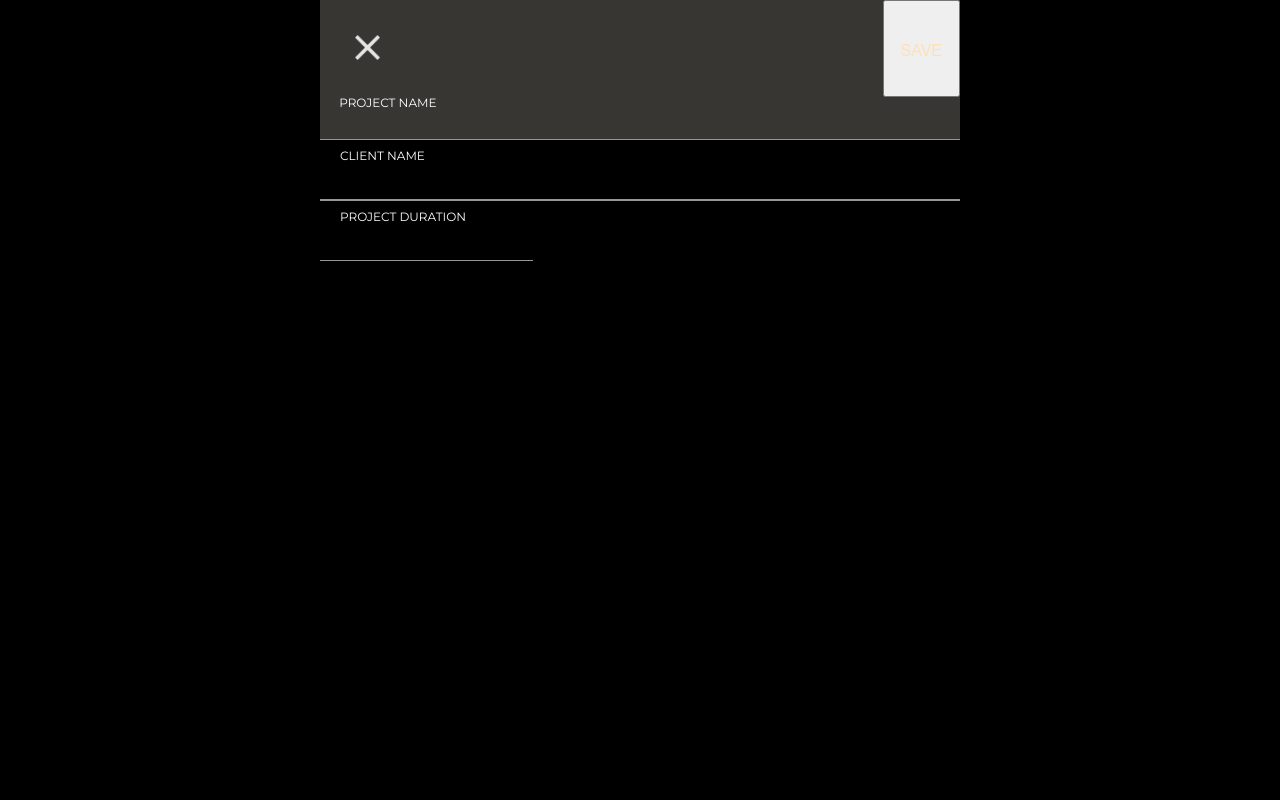
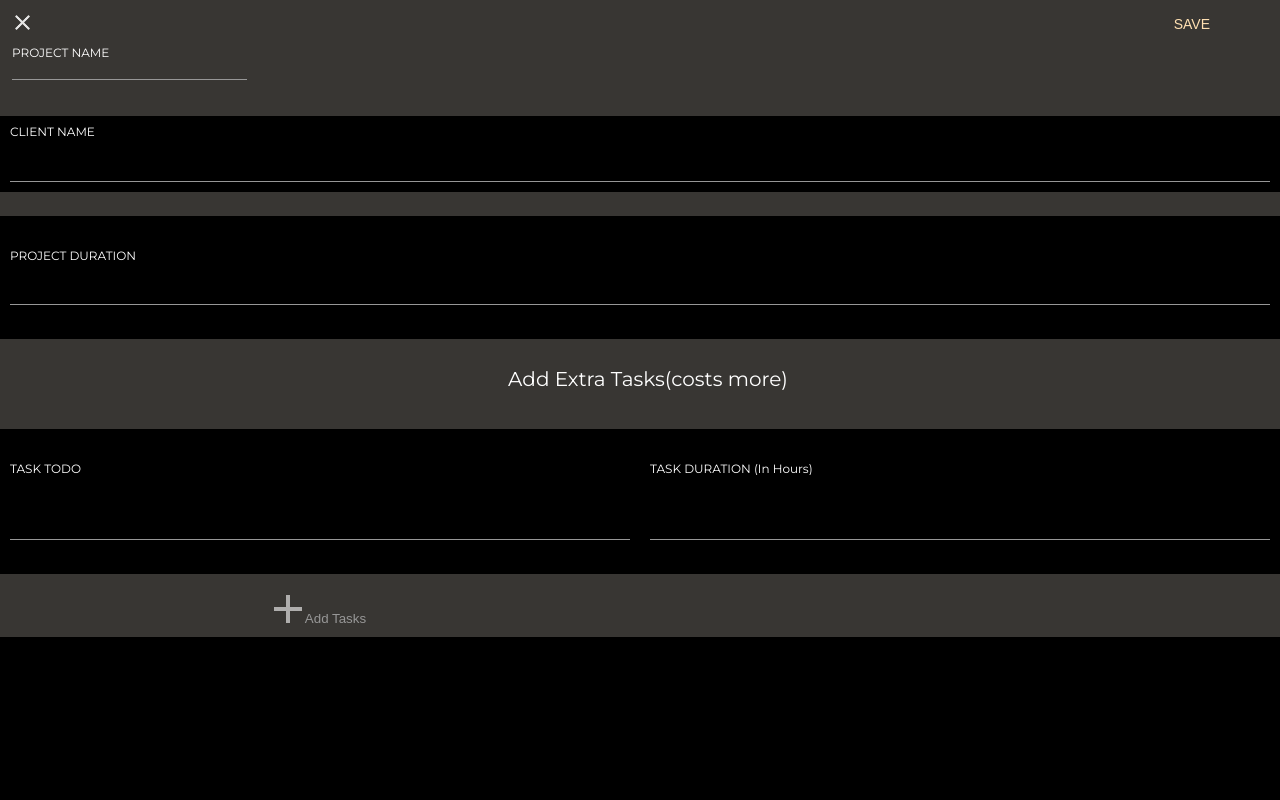
Before and after one commit to satoshi-s-law/frontend, a React (Create React App) app: page /add-task in a window 1280 px wide. Shown: the top 800 px of the page. Built offline with nearby package versions, Linux system fonts and the light colour scheme.

Commit message:
updated a lot of styling

```diff
--- a/src/components/NewProjectForm/ProductHeader.jsx
+++ b/src/components/NewProjectForm/ProductHeader.jsx
@@ -2,46 +2,51 @@ import React from 'react';
 import styled from 'styled-components';
 import { NavLink } from 'react-router-dom';
 import closebutton from './closebutton.png';
-
 const Nav = styled.nav`
     display: flex;
     width: 100%;
     background-color: #383633;
     flex-wrap: wrap;
     justify-content: space-between;
-    div {
-        display: flex;
-        padding: 1rem;
-        color: white;
-        flex-direction: column;
-        justify-content: center;
-        form {
-            margin-top: 1rem;
-        }
-    }
-    h2 {
-        margin: 1rem;
-        color: #FFE0B2
-    }
 `;
-
-const ProductHeader = () => (
-  <Nav>
-    <div>
-
-      <NavLink to="/" style={{ color: 'white', textDecoration: 'none' }}>
-        <img
-          src={closebutton}
-          alt="close this screen"
-          style={{
-            width: '25px', height: '25px', margin: '25px', cursor: 'pointer',
-          }}
-        />
-      </NavLink>
-
-    </div>
-    <button type="submit" style={{ color: '#FFE0B2', textDecoration: 'none' }}><h2 style={{ fontSize: '16px', marginTop: '1.5rem' }}>SAVE</h2></button>
-  </Nav>
-);
-
+const Img = styled.img`
+  width: 15px;
+  height: 15px;
+  margin: 15px;
+  cursor: pointer;
+  &:hover{
+    height: 20px;
+    width: 20px;
+    margin: 13px;
+  }
+`
+const Button = styled.button`
+  color: #FFE0B2;
+  text-decoration: none;
+  font-size: 1.4rem;
+  margin-right: 5%;
+  background-color: #383633;
+  border: none;
+  &:hover{
+    cursor: pointer;
+    font-weight: bold;
+    font-size: 1.5rem;
+  }
+`
+const NavItem = styled(NavLink)`
+  color: white;
+  textDecoration: none;
+`
+const ProductHeader = () => {
+    return (
+        <Nav>
+            <div>
+                <NavItem to="/">
+                    <Img src={closebutton} alt="close this screen" />
+                </NavItem>
+            </div>
+            <Button type="submit" >SAVE</Button>
+        </Nav>
+    )
+}
 export default ProductHeader;
--- a/src/components/NewProjectForm/ProjectForm.jsx
+++ b/src/components/NewProjectForm/ProjectForm.jsx
@@ -8,92 +8,54 @@ import { thisExpression } from "@babel/types";
 const greySky = "#979797";
 
 const Div = styled.div`
-  display: flex;
-  background-color: #212121;
-  width: 100%;
-  flex-direction: column;
-  form {
     display: flex;
-  flex-direction: column
+    background-color: #383633;
+    width: 100%;
+    form {
+        display: flex;
+        flex-direction: column;
+        width: 100%;
+    }
+`;
+const Label = styled.label`
+    display: flex;
+    flex-direction: column;
+    justify-content: center;
+    padding: 1rem;
+    color: white;
+    background: #000;
+    font-size: 12px;
+    font-family: 'Montserrat';
+    margin: 2em 0;
+    border-left: ${props => (props.primary ? '1px solid '+ greySky : 'none')};
+`;
+const Input = styled.input`
+    border: none;
+    outline: none;
+    background-color: #000;
+    color: white;
 
-    height: 100vh;
-    background-color: #000000;
-    width: 100%;
-    font-family: 'Montserrat', sans-serif;
-
-    @media(min-width: 1000px) {
-      padding: 0px 25% 0px 25%;
-      width: auto;
-    }
+    font-family: 'Montserrat';
+    padding: 1em 0;
 
 `;
 
-const Form = styled.form`
-    display: flex;
-    flex-direction: column;
-    width: 100%;
-`
-
-const Label = styled.div`
-    display: flex;
-    flex-direction: column;
-    justify-content: center;
-    padding: 10px 0px 10px 20px;
-    color: white;
-    font-size: 1.2rem;
-    border-bottom: 1px solid #979797;
-    max-width: 100%;
-`;
-
-const ProjectInput = styled.input`
-  outline: none;
-  border: none;
-  padding: 0px 0px 15px 20px;
-  border-bottom: 1px solid #979797;
-  background-color: #383633;
-  color: white;
-  font-size: 16px;
-  font-weight: bold;
-`
-
-
-
-const ProjectLabel = styled.label`
-  font-size: 12px;
-  padding: 0px 0px 15px 20px;
-  background: #383633;
-  color: #ffffff;
-`
-const Input = styled.input`
-
-    border: none;
-    outline: none;
-    background-color: #000000;
-    color: white;
-    border-left: ${props => (props.primary ? `1px solid ${greySky}` : 'none')};
-    font-family: 'Montserrat';
-    padding-top: 10px;
-
-`;
 
 const TasksForm = styled.form`
-background: #212121;
+background: #383633;
 display: flex;
    justify-content: left;
    padding: 1em 0;
    flex-direction: column;
 
  button{
-   background: #212121;
+   background: #383633;
    color:${greySky};
    border: none;
    width: 50%;
 
  }
- input{
-  border-bottom: 1px solid ${greySky}
-  width: 100%;
- }
+
  h2{
    color: white;
    font-family: Montserrat;
@@ -105,6 +67,12 @@ display: flex;
 .button-input-container{
   display: flex;
   margin: 2em 0;
+  background: black;
+  input{
+  padding: 1em 0;
+  border-bottom: 1px solid ${greySky};
+  font-size: 2.0rem;
+  }
 }
 `;
 
@@ -161,7 +129,7 @@ class ProjectForm extends React.Component {
   };
   render() {
     return (
-      <div>
+      <div style={{background: "black",  height: "100vh"}}>
         <Div>
           <form id="projectform" onSubmit={this.handleSubmit}>
             <ProductHeader {...this.props} />
@@ -169,14 +137,15 @@ class ProjectForm extends React.Component {
               htmlFor="Project"
               style={{
                 fontSize: "12px",
-                paddingLeft: "1.6em",
-                paddingBottom: "10px",
-                background: "#383633",
-                color: "#fff"
+                paddingLeft: "1em",
+                paddingBottom: "1em",
+              backgroundColor: "#383633",
+                color: "#fff",
+                  fontFamily: "Montserrat"
               }}
             >
               PROJECT NAME <br />
-            </label>
+
             <input
               type="text"
               id="Project"
@@ -186,12 +155,14 @@ class ProjectForm extends React.Component {
                 paddingRight: "1.6em",
                 borderBottom: "1px solid " + greySky,
                 backgroundColor: "#383633",
+                  width: "50$",
                 color: "white",
                 fontSize: "16px"
               }}
               name="projectName"
               onChange={this.handleChange}
             />
+            </label>
 
             <Label>
               CLIENT NAME <br />
@@ -199,20 +170,21 @@ class ProjectForm extends React.Component {
                 type="text"
                 name="clientName"
                 onChange={this.handleChange}
+                style={{borderBottom: "1px solid " + greySky}}
               />
             </Label>
             <div
               style={{
                 display: "flex",
-                borderTop: "1px solid " + greySky,
+                  background: "black",
                 width: "100%"
               }}
             >
-              <div>
+
                 <Label
                   style={{
                     display: "flex",
-                    borderBottom: "1px solid " + greySky,
+
                     width: "100%"
                   }}
                 >
@@ -221,9 +193,10 @@ class ProjectForm extends React.Component {
                     type="text"
                     name="duration"
                     onChange={this.handleChange}
+                    style={{ borderBottom: "1px solid " + greySky}}
                   />
                 </Label>
-              </div>
+
             </div>
           </form>
         </Div>
@@ -249,19 +222,22 @@ class ProjectForm extends React.Component {
             <Label
               style={{
                 display: "flex",
-                borderRight: "1px solid " + greySky,
+
                 width: "50%"
               }}
               htmlFor="taskValue"
             >
+
               TASK TODO
               <Input
                 type="text"
                 name="taskValue"
                 id="taskValue"
+
                 onChange={this.handleTasksChange}
               />
             </Label>
+
 
             <Label
               style={{
```
Also changed, not shown: .eslintrc.js (deleted), 1 other file (tests, documents, lock files or other folders).
